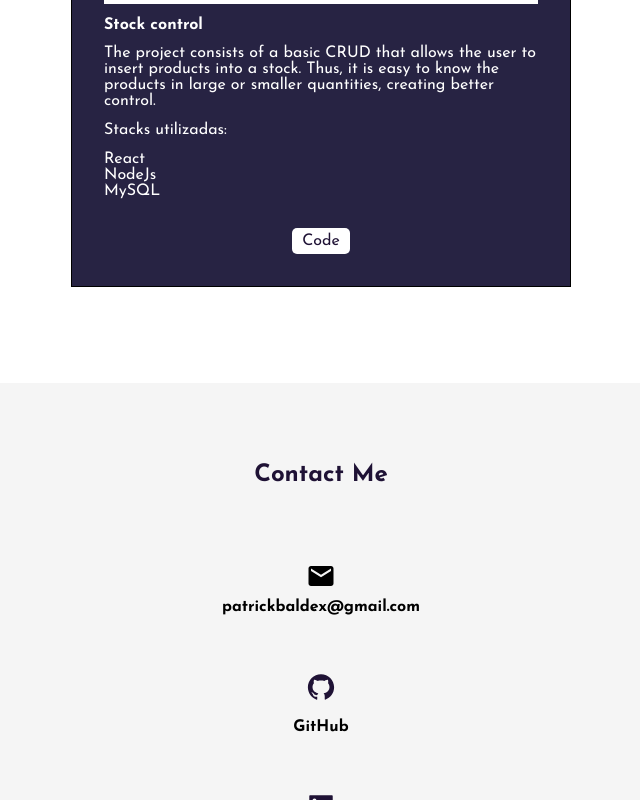
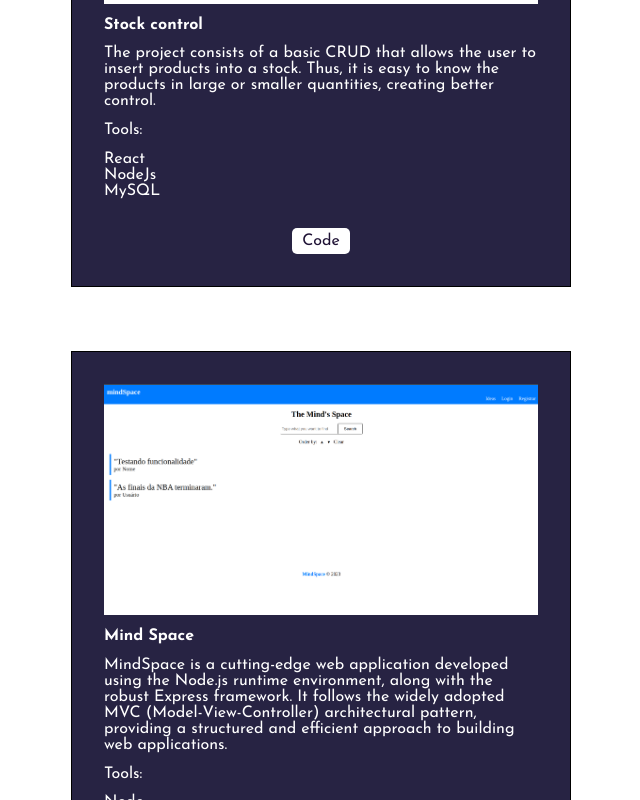
Before and after one commit to BaldezPatrick/patrick-dev, a Next.js app: page / in a window 1280 px wide. Shown: the part 1740-2540 px from the top of the page, without its empty margins (319-959 px from the left). Built offline with nearby package versions, Linux system fonts and the light colour scheme.

Commit message:
feat: new project data.

```diff
--- a/src/sections/projects/dataProjects.js
+++ b/src/sections/projects/dataProjects.js
@@ -2,13 +2,23 @@ const dataProjects = [
   {
     id: 1,
     image: "assets/img/projeto-controle-estoque.png",
-    alt: "Image of the stock control project",
+    alt: "Image of the Stock Control project",
     name: "Stock control",
     stacks: ["React", "NodeJs", "MySQL"],
     description:
       "The project consists of a basic CRUD that allows the user to insert products into a stock. Thus, it is easy to know the products in large or smaller quantities, creating better control.",
     link: "https://github.com/BaldezPatrick/controle-de-estoque",
   },
+  {
+    id: 2,
+    image: "assets/img/mind_space_project.png",
+    alt: "Image of the Mind Space project",
+    name: "Mind Space",
+    stacks: ["Node", "Express", "MySQL", "Handlebars Template"],
+    description:
+      "MindSpace is a cutting-edge web application developed using the Node.js runtime environment, along with the robust Express framework. It follows the widely adopted MVC (Model-View-Controller) architectural pattern, providing a structured and efficient approach to building web applications.",
+    link: "https://github.com/BaldezPatrick/mindSpace",
+  },
 ];
 
 export default dataProjects;
--- a/src/sections/projects/projects.jsx
+++ b/src/sections/projects/projects.jsx
@@ -12,7 +12,7 @@ const Projects = () => {
           <img src={project.image} alt={project.alt} />
           <h5>{project.name}</h5>
           <p>{project.description}</p>
-          <p>Stacks utilizadas:</p>
+          <p>Tools:</p>
           <ul>
             {project.stacks.map((stack, index) => (
               <li key={index}>{stack}</li>
```
Also changed, not shown: public/assets/img/mind_space_project.png (added).
